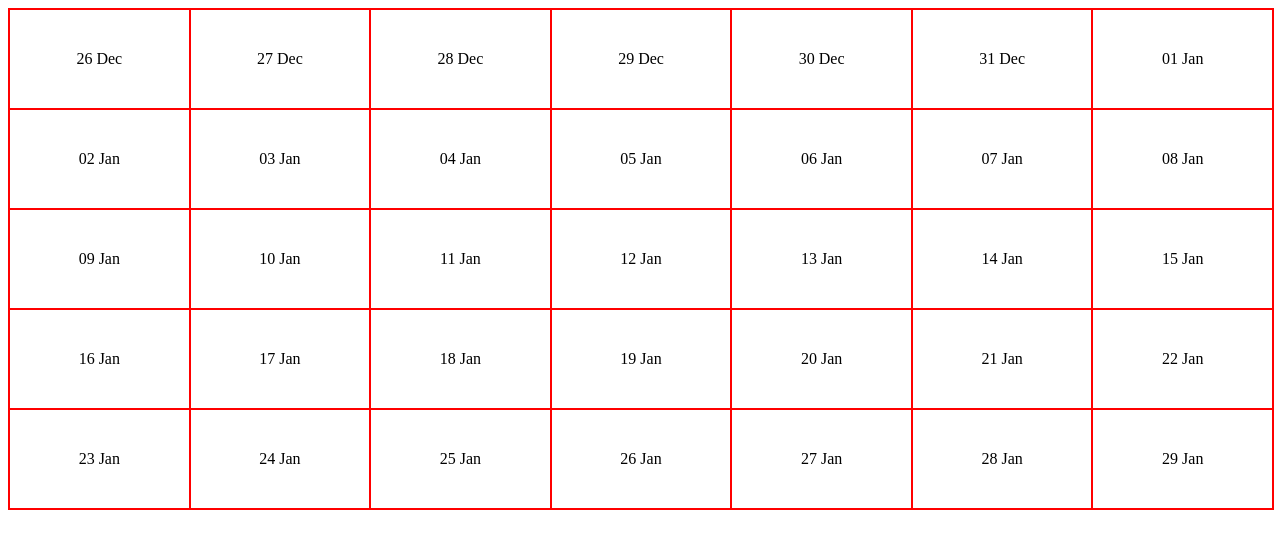
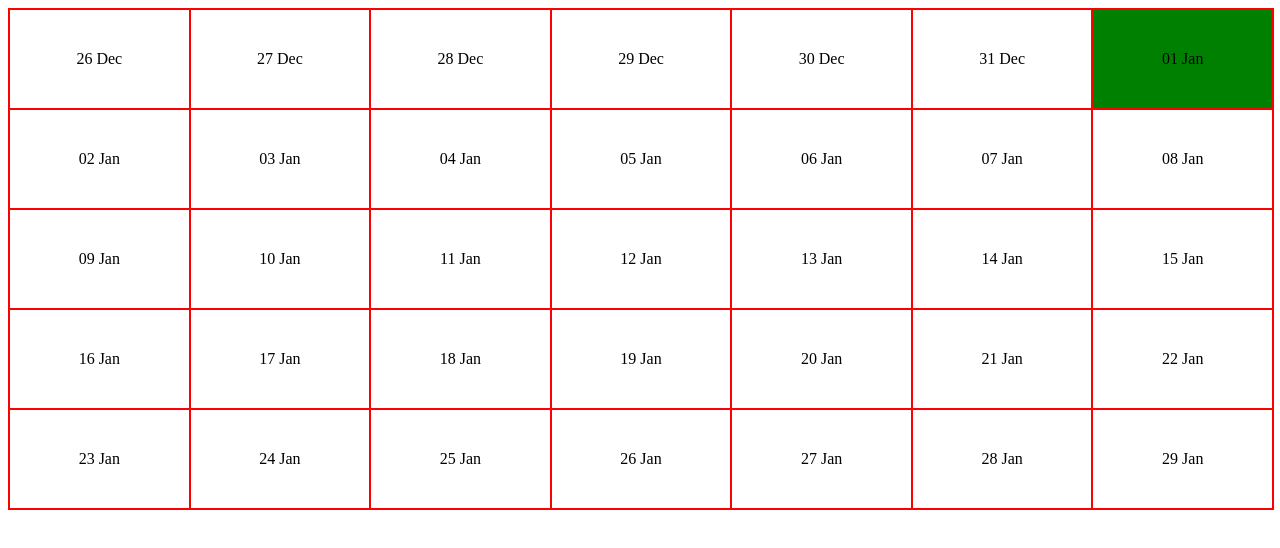
Before and after one commit to eden-lane/week-calendar, a React (Create React App) app: page / in a window 1280 px wide. Shown: the top 548 px of the page. Built offline with nearby package versions, Linux system fonts and the light colour scheme.

Commit message:
scrolling up

```diff
--- a/src/WeekCalendar/hooks/useVirtualized.tsx
+++ b/src/WeekCalendar/hooks/useVirtualized.tsx
@@ -22,7 +22,7 @@ export const useVirtualized = <T extends unknown>(props: Props<T>) => {
   const visibleItemsCount =
     Math.floor(windowSize / itemSize) + OFFSCREEN_ITEMS * 2;
   const containerStyle: React.CSSProperties = {
-    height: `${items.length * itemSize}px`,
+    height: `${15 * itemSize}px`,
     position: "relative"
   };
 
--- a/src/WeekCalendar/views/MonthView.tsx
+++ b/src/WeekCalendar/views/MonthView.tsx
@@ -35,7 +35,15 @@ export const MonthView = (props: Props) => {
     return (
       <Week key={week[0].toDateString()} style={style}>
         {week.map((day) => (
-          <Day key={day.toDateString()}>{format(day, "dd MMM")}</Day>
+          <Day
+            key={day.toDateString()}
+            style={{
+              background:
+                format(day, "dd MMM") === "01 Jan" ? "green" : "transparent"
+            }}
+          >
+            {format(day, "dd MMM")}
+          </Day>
         ))}
       </Week>
     );
@@ -47,8 +55,6 @@ export const MonthView = (props: Props) => {
     windowSize: 500,
     renderItem
   });
-
-  useEffect(() => {}, []);
 
   const getWeeks = (range: Interval) => {
     const weeks = eachWeekOfInterval(range);
@@ -72,7 +78,7 @@ export const MonthView = (props: Props) => {
     newItems = newWeeks.length;
     direction = -1;
 
-    setWeeks([...newWeeks, ...weeks.slice(0, 3)]);
+    setWeeks([...newWeeks, ...weeks.slice(0, 10)]);
   };
 
   const handleReachBottom = () => {
@@ -90,6 +96,7 @@ export const MonthView = (props: Props) => {
   };
 
   const handleScroll = (ev) => {
+    onScroll(ev);
     if (ev.target.scrollTop <= 0) {
       handleReachTop();
       return;
@@ -101,7 +108,6 @@ export const MonthView = (props: Props) => {
       handleReachBottom();
       return;
     }
-    onScroll(ev);
   };
 
   useEffect(() => {
@@ -114,9 +120,11 @@ export const MonthView = (props: Props) => {
   }, [date]);
 
   useLayoutEffect(() => {
-    rootRef.current?.scroll({
-      top: newItems * DAY_HEIGHT
-    });
+    if (direction === -1) {
+      rootRef.current?.scroll({
+        top: newItems * DAY_HEIGHT
+      });
+    }
   }, [weeks]);
 
   return (
```
Also changed, not shown: src/WeekCalendar/VirtualList.tsx (deleted, +0 -10 lines).
